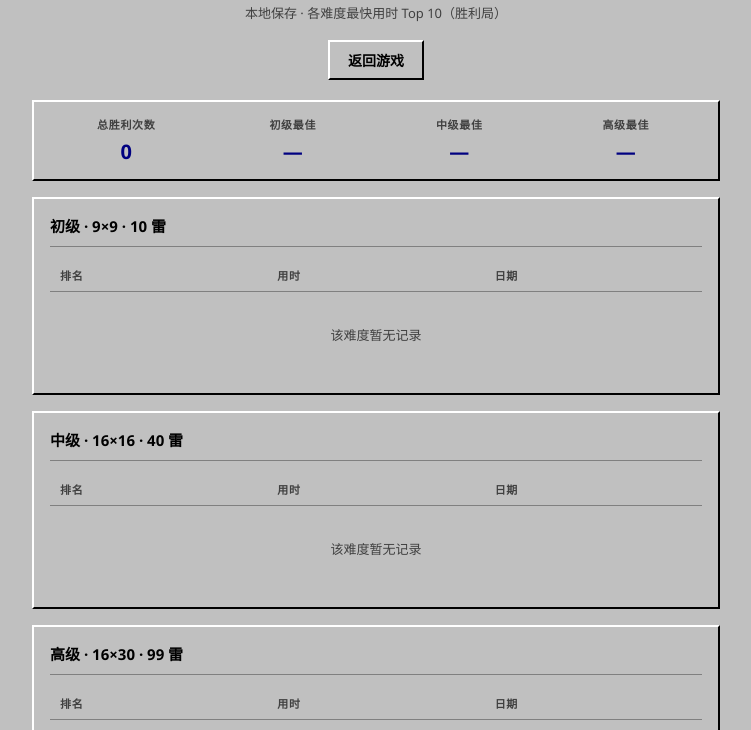
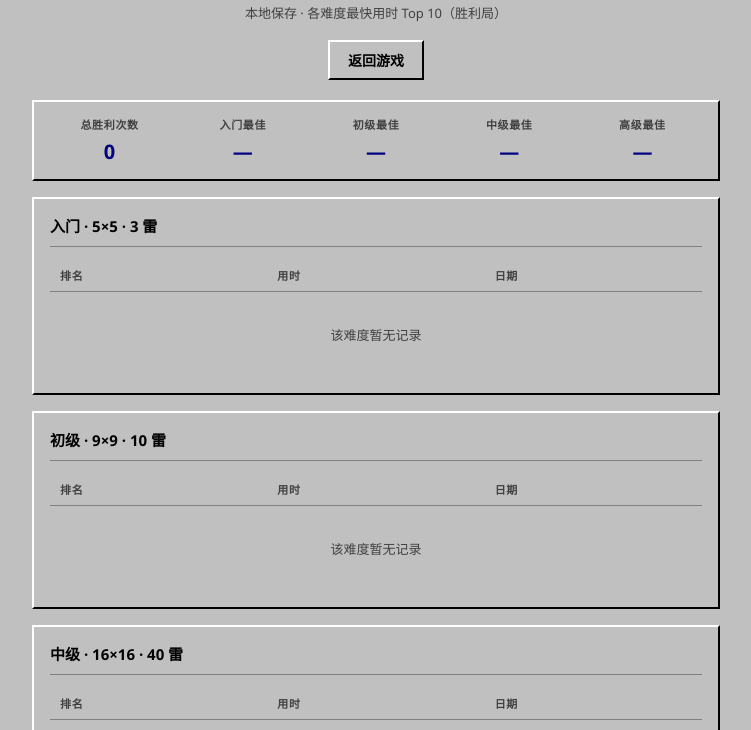
Before and after one commit to gerryyang2025/h5-minesweeper-game, a website: page leaderboard.html in a window 1280 px wide. Shown: the part 59-789 px from the top of the page, without its empty margins (264-1015 px from the left). Drawn offline with Linux system fonts and the light colour scheme.

Commit message:
feat: add 5*5 game play

```diff
--- a/leaderboard.html
+++ b/leaderboard.html
@@ -21,6 +21,10 @@
           <div class="lb-stats__value" id="lb-stat-total">0</div>
         </div>
         <div class="lb-stats__item">
+          <div class="lb-stats__label">入门最佳</div>
+          <div class="lb-stats__value" id="lb-stat-best-novice">—</div>
+        </div>
+        <div class="lb-stats__item">
           <div class="lb-stats__label">初级最佳</div>
           <div class="lb-stats__value" id="lb-stat-best-beginner">—</div>
         </div>
@@ -33,6 +37,23 @@
           <div class="lb-stats__value" id="lb-stat-best-expert">—</div>
         </div>
       </div>
+
+      <section class="lb-section" aria-labelledby="lb-h-novice">
+        <h2 class="lb-section__title" id="lb-h-novice">入门 · 5×5 · 3 雷</h2>
+        <div class="lb-table-wrap">
+          <table class="lb-table">
+            <thead>
+              <tr>
+                <th scope="col">排名</th>
+                <th scope="col">用时</th>
+                <th scope="col">日期</th>
+              </tr>
+            </thead>
+            <tbody id="lb-tbody-novice"></tbody>
+          </table>
+        </div>
+        <p class="lb-empty" id="lb-empty-novice" hidden>该难度暂无记录</p>
+      </section>
 
       <section class="lb-section" aria-labelledby="lb-h-beginner">
         <h2 class="lb-section__title" id="lb-h-beginner">初级 · 9×9 · 10 雷</h2>
@@ -101,6 +122,7 @@
 
         const LEADERBOARD_KEY = "minesweeper_leaderboard";
         const LEVELS = [
+          { key: "novice", tbody: "lb-tbody-novice", empty: "lb-empty-novice" },
           { key: "beginner", tbody: "lb-tbody-beginner", empty: "lb-empty-beginner" },
           { key: "intermediate", tbody: "lb-tbody-intermediate", empty: "lb-empty-intermediate" },
           { key: "expert", tbody: "lb-tbody-expert", empty: "lb-empty-expert" },
@@ -109,15 +131,16 @@
         function getData() {
           try {
             const raw = localStorage.getItem(LEADERBOARD_KEY);
-            if (!raw) return { beginner: [], intermediate: [], expert: [] };
+            if (!raw) return { novice: [], beginner: [], intermediate: [], expert: [] };
             const d = JSON.parse(raw);
             return {
+              novice: Array.isArray(d.novice) ? d.novice : [],
               beginner: Array.isArray(d.beginner) ? d.beginner : [],
               intermediate: Array.isArray(d.intermediate) ? d.intermediate : [],
               expert: Array.isArray(d.expert) ? d.expert : [],
             };
           } catch {
-            return { beginner: [], intermediate: [], expert: [] };
+            return { novice: [], beginner: [], intermediate: [], expert: [] };
           }
         }
 
@@ -154,7 +177,7 @@
         function render() {
           const data = getData();
           let total = 0;
-          const best = { beginner: null, intermediate: null, expert: null };
+          const best = { novice: null, beginner: null, intermediate: null, expert: null };
 
           LEVELS.forEach(({ key, tbody, empty }) => {
             const list = data[key];
@@ -193,6 +216,8 @@
           });
 
           document.getElementById("lb-stat-total").textContent = String(total);
+          document.getElementById("lb-stat-best-novice").textContent =
+            best.novice != null ? formatTime(best.novice) : "—";
           document.getElementById("lb-stat-best-beginner").textContent =
             best.beginner != null ? formatTime(best.beginner) : "—";
           document.getElementById("lb-stat-best-intermediate").textContent =
--- a/style.css
+++ b/style.css
@@ -611,7 +611,13 @@ body {
 
 @media (min-width: 560px) {
   .lb-stats {
-    grid-template-columns: repeat(4, 1fr);
+    grid-template-columns: repeat(3, 1fr);
+  }
+}
+
+@media (min-width: 900px) {
+  .lb-stats {
+    grid-template-columns: repeat(5, 1fr);
   }
 }
 
```
Also changed, not shown: game.js (+4 -3 lines), help.html (+3 -1 lines), index.html (+1 -0 lines), CHANGELOG.md, README.md.
